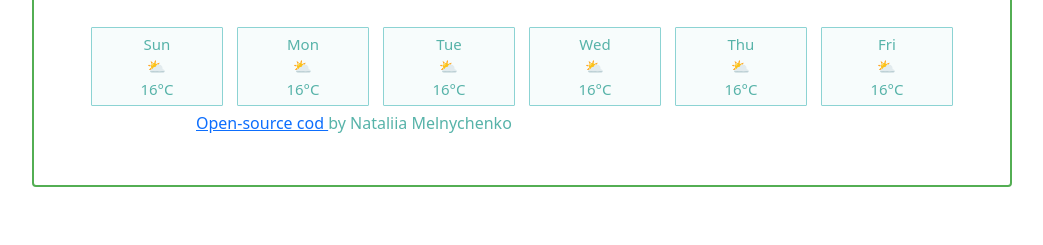
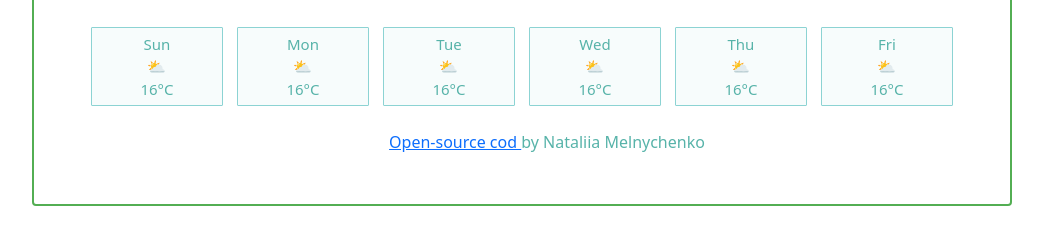
Before and after one commit to NataliiaGit/My-app, a plain HTML site: page index.html in a window 1280 px wide. Shown: the part 681-926 px from the top of the page, without its empty margins (118-1161 px from the left). Drawn offline with nearby package versions, Linux system fonts and the light colour scheme.

Commit message:
add br+some styling link to Git

```diff
--- a/styles/styles.css
+++ b/styles/styles.css
@@ -77,5 +77,6 @@ color: #57B3A9;
 
 .gitLink {
     color: #57B3A9;
-        margin: 5px 50px 0px 50px;
+    text-align: center;
+        margin: 0px auto;
 }
```
Also changed, not shown: index.html (+1 -0 lines).
